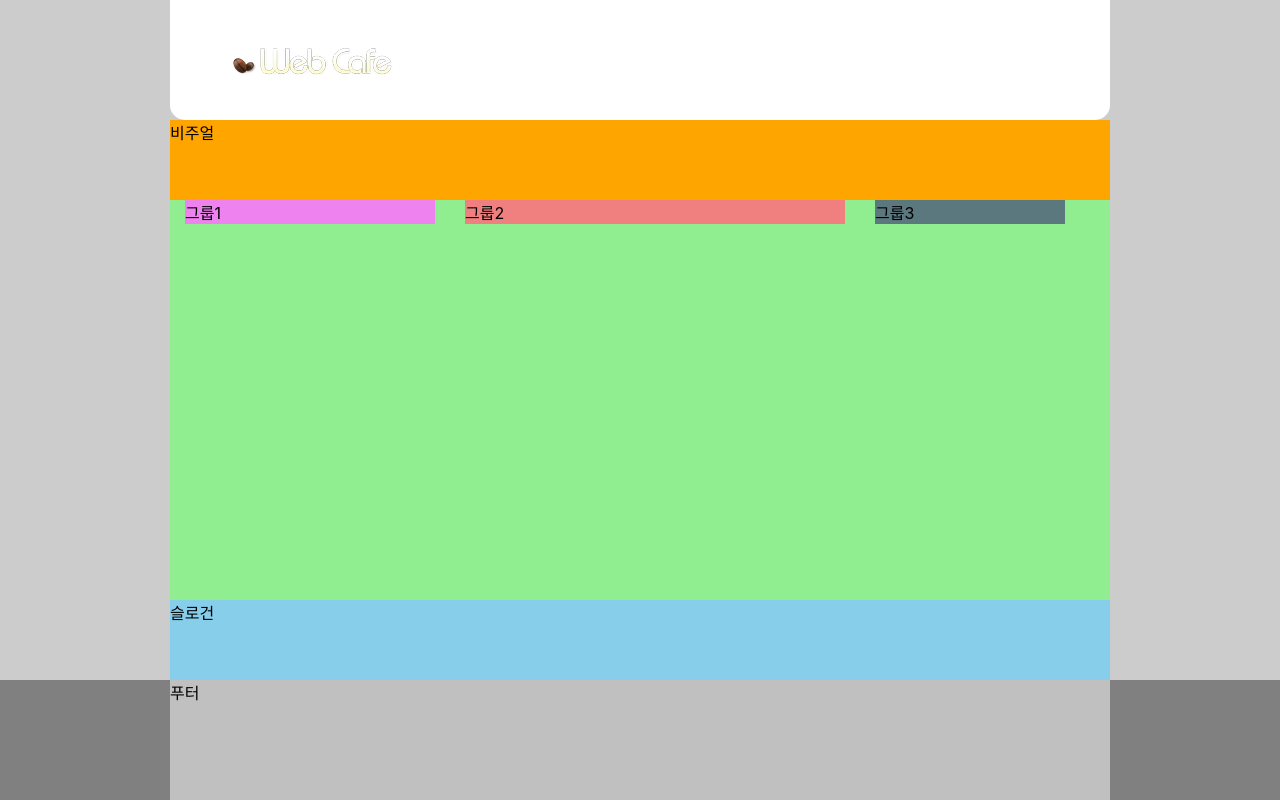
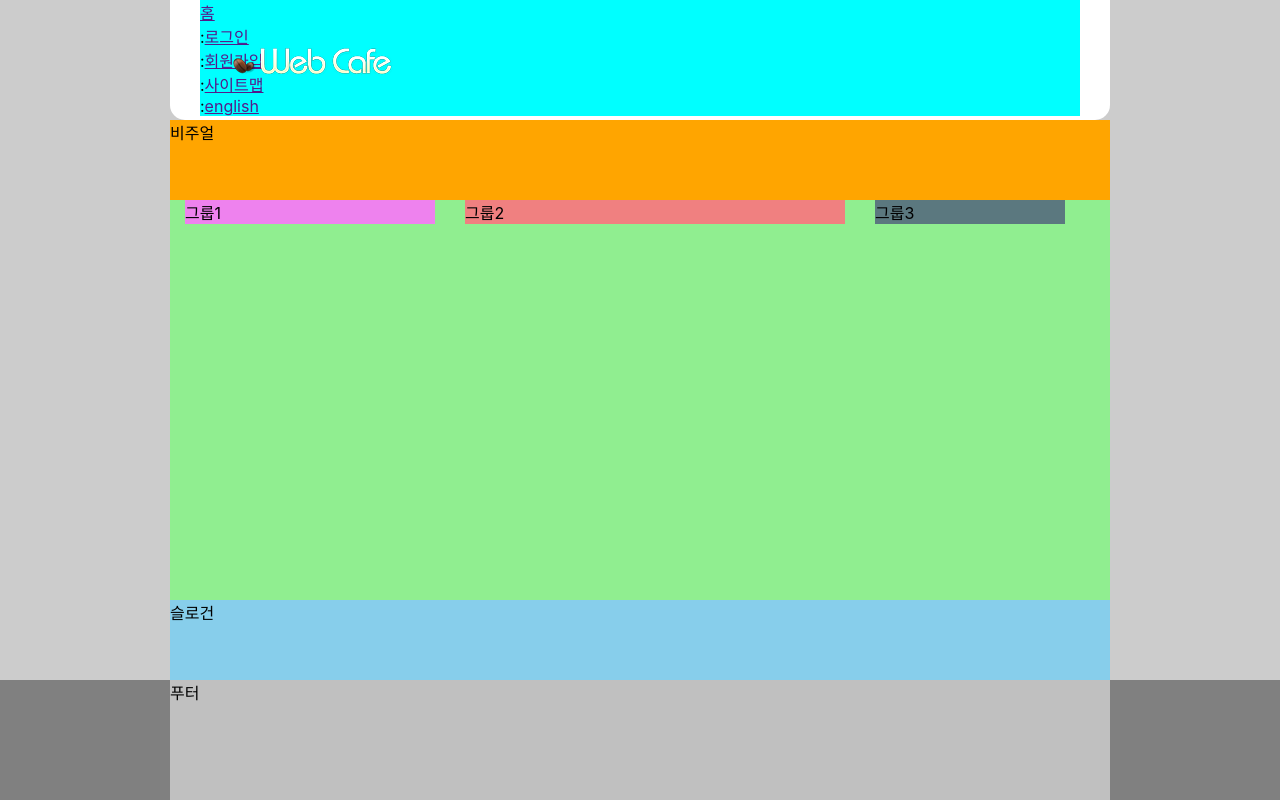
Before and after one commit to Sunny-SunHeeJung/HTML5, a plain HTML site: page index.html in a window 1280 px wide. Drawn offline with Linux system fonts and the light colour scheme; a web font is replaced by a local one.

Commit message:
이미지 이름 추가

```diff
--- a/index.html
+++ b/index.html
@@ -10,12 +10,23 @@
 </head>
 <body>
   <header class="header">
+    <!-- 로고  -->
     <h1 class="logo">
       <a href="./index-complete.html">
-        <img src="./assets/logo.png" alt="" />
-
+        <img src="./assets/logo.png" alt="web cafe" />
       </a>
     </h1>
+    <ul class="member">
+      <ul class="member">
+        <li><a href="" herf="/">홈</a></li>
+        <li><span class="divider" aria-hidden="true">:</span><a href="" herf="/">로그인</a></li>
+        <li><span class="divider" aria-hidden="true">:</span><a href="" herf="/">회원가입</a></li>
+        <li><span class="divider" aria-hidden="true">:</span><a href="" herf="/">사이트맵</a></li>
+        <li><span class="divider" aria-hidden="true">:</span><a href="" herf="/">english</a></li>
+      </ul>
+    </ul>
+
+
   </header>
   <div class="visual">비주얼</div>
   <main class="main">
```
